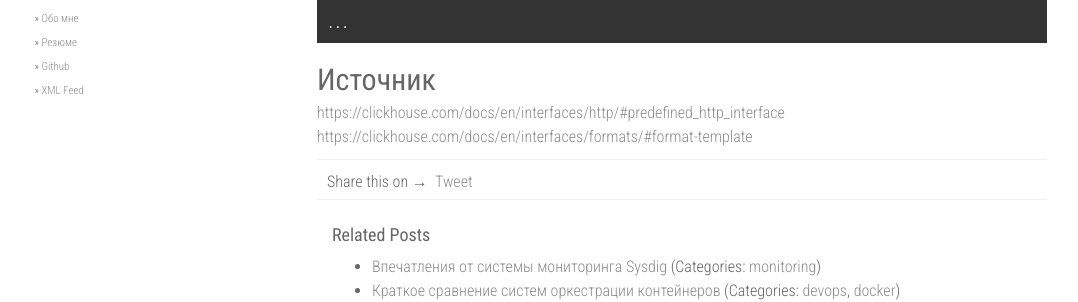
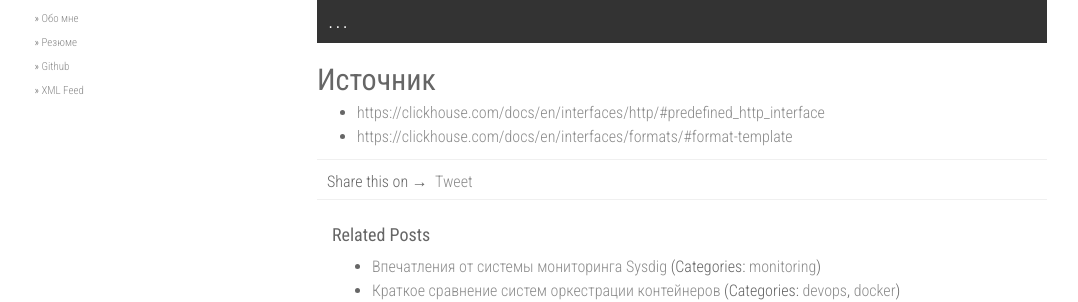
Before and after one commit to strangeman/strangeman.github.io, a Jekyll site: the page built from _posts/2022-02-17-clickhouse-query-to-prometheus.md, in a window 1280 px wide and 900 px high, scrolled down 904 px. Shown: the part 432-734 px from the top of the window, without its empty margins (53-1131 px from the left). Built offline with Jekyll 4.4.1, drawn with Linux system fonts in a browser that asks for light colours; nearby versions of some CDN libraries; comment, search, counter and statistics services are not loaded.

Commit message:
fix links

````diff
--- a/_posts/2022-02-17-clickhouse-query-to-prometheus.md
+++ b/_posts/2022-02-17-clickhouse-query-to-prometheus.md
@@ -66,5 +66,5 @@ clickhouse_db_engines{db_name='system', table='clusters',engine='SystemClusters'
 ```
 
 ## Источник
-<https://clickhouse.com/docs/en/interfaces/http/#predefined_http_interface>
-<https://clickhouse.com/docs/en/interfaces/formats/#format-template>
+* <https://clickhouse.com/docs/en/interfaces/http/#predefined_http_interface>
+* <https://clickhouse.com/docs/en/interfaces/formats/#format-template>
````
